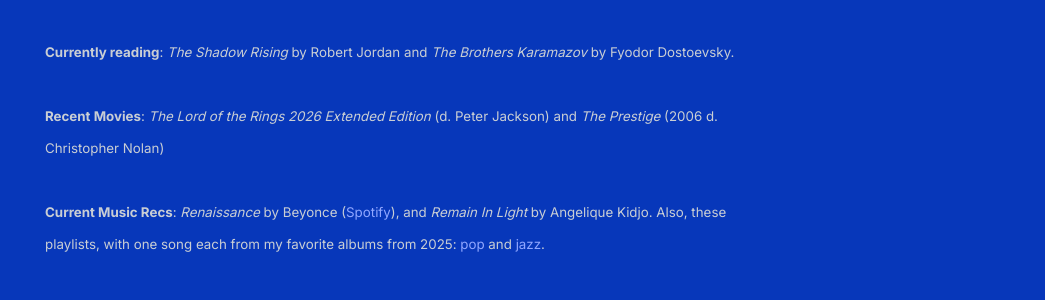
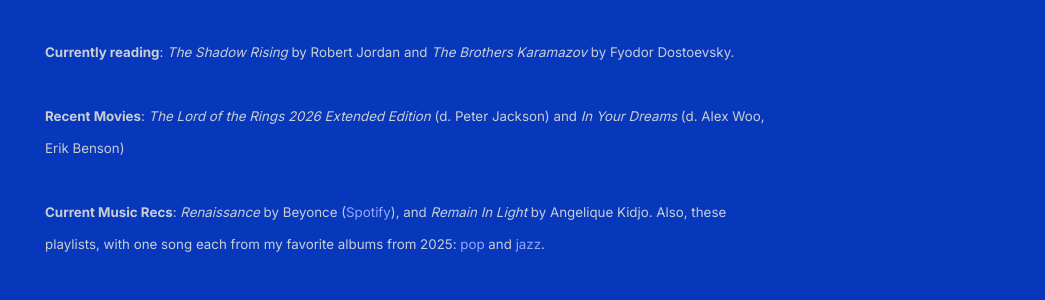
Before and after one commit to shihankanungo/shihankanungo.github.io, a Jekyll site: the page built from index.md, in a window 1280 px wide. Shown: the part 847-1147 px from the top of the page, without its empty margins (235-1280 px from the left). Built offline with Jekyll 4.4.1, drawn with Linux system fonts in a browser that asks for light colours.

Commit message:
Update recent movies entry in _config.yml

```diff
--- a/_config.yml
+++ b/_config.yml
@@ -10,7 +10,7 @@
           <br /><br />
           <small><b>Currently reading</b>: <i>The Shadow Rising</i> by Robert Jordan and <i>The Brothers Karamazov</i> by Fyodor Dostoevsky.</small>
           <br /><br />
-          <small><b>Recent Movies</b>: <i>The Lord of the Rings 2026 Extended Edition</i> (d. Peter Jackson) and <i>The Prestige</i> (2006 d. Christopher Nolan)</small>
+          <small><b>Recent Movies</b>: <i>The Lord of the Rings 2026 Extended Edition</i> (d. Peter Jackson) and <i>In Your Dreams</i> (d. Alex Woo, Erik Benson)</small>
           <br /><br />
           <small><b>Current Music Recs</b>: <i>Renaissance</i> by Beyonce (<a href="https://open.spotify.com/album/6FJxoadUE4JNVwWHghBwnb?si=RSfqXehORo2QK4Dg95FFuA">Spotify</a>), and <i>Remain In Light</i> by Angelique Kidjo. Also, these playlists, with one song each from my favorite albums from 2025: <a href="https://open.spotify.com/playlist/0b6ipXilq8yItCkbfxZRbl?si=022493cba1c64e71">pop</a> and <a href="https://open.spotify.com/playlist/2iO14usuhKlftJvaT3AK0R?si=7f8887dec02c4fed">jazz</a>. </small>
           <br /><br /><br /><br />
```
